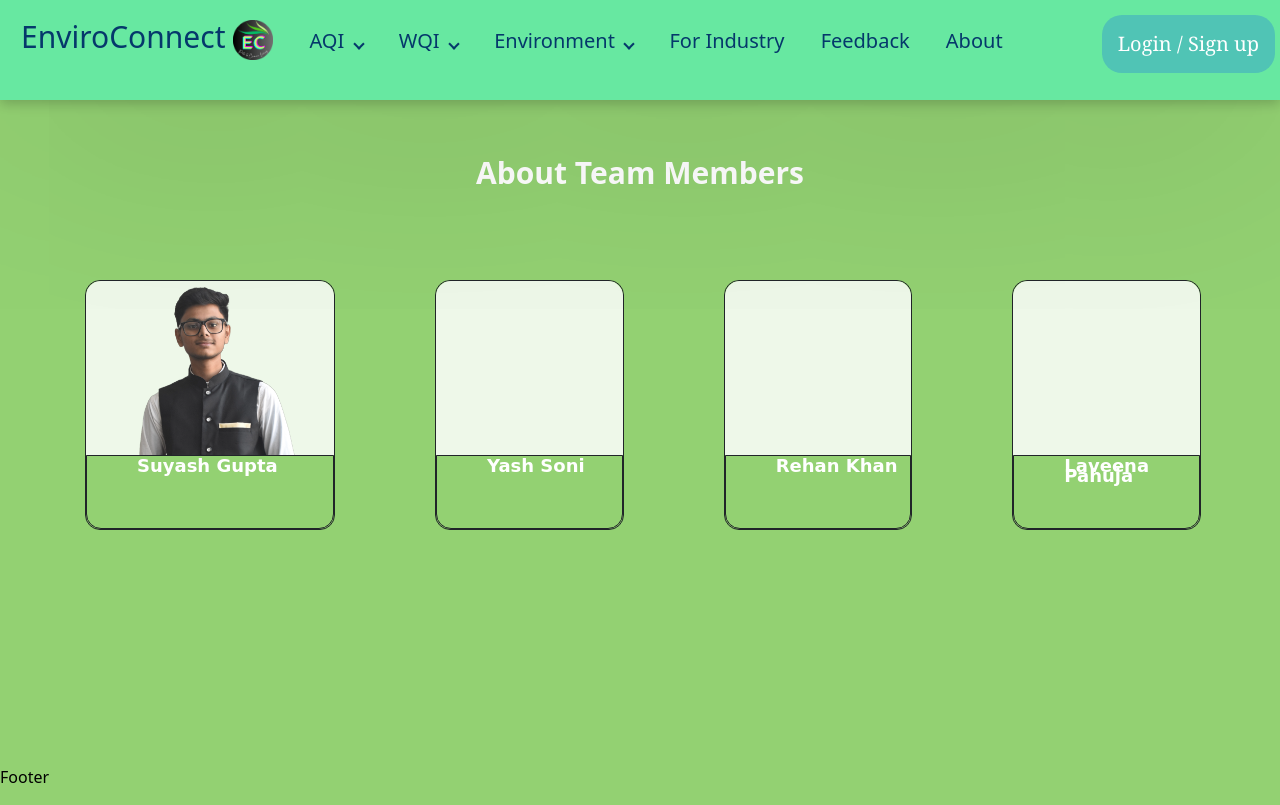
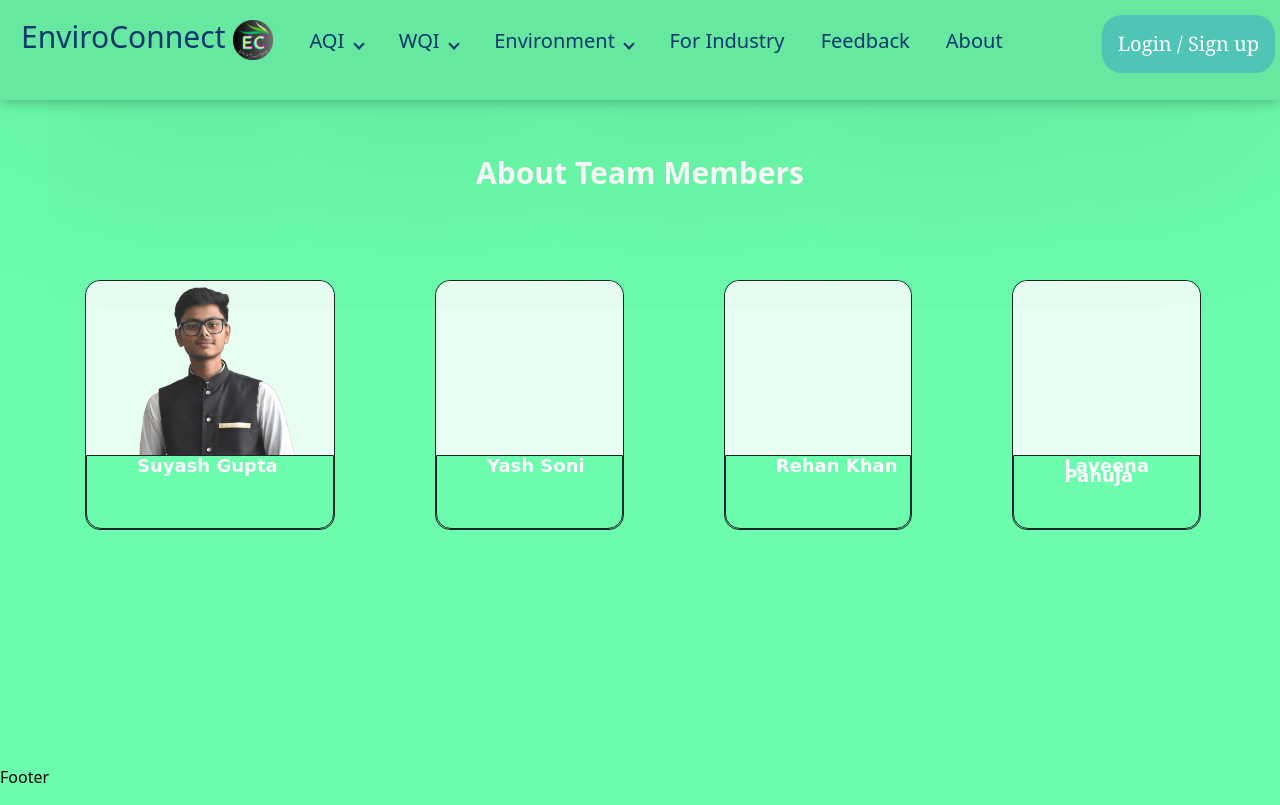
Before and after one commit to Suyash5040/AQI-WQI-Environment-monitoring-system, a Django app: template DataDynamos/EnvC/templates/about.html in a window 1280 px wide. Run offline with Django 3.2, Linux system fonts and the light colour scheme; the template is opened without the code that fills it, so the values that code supplies are empty.

Commit message:
Update about.html

```diff
--- a/DataDynamos/EnvC/templates/about.html
+++ b/DataDynamos/EnvC/templates/about.html
@@ -6,7 +6,7 @@
 
 <style>
     body {
-        background: #93d172;
+         background-color: #6cfcad;
     }
 
     .team {
```
